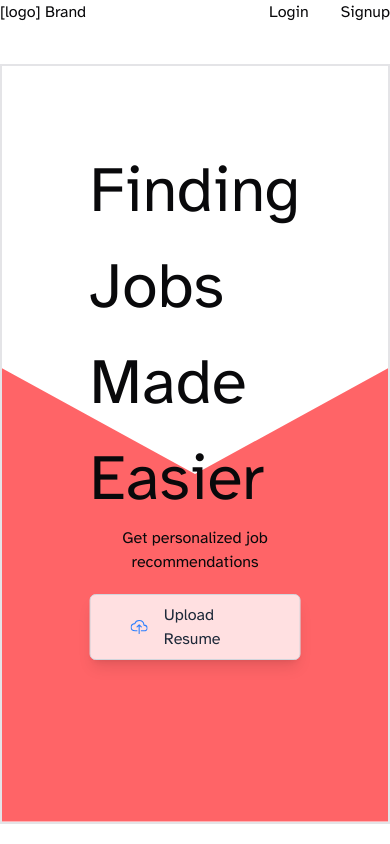
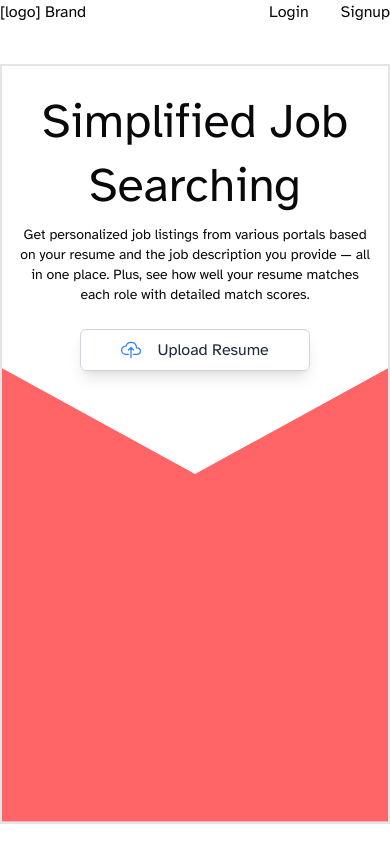
Before and after one commit to SaileshMrzn/project-iii-frontend, a Next.js app: page / in a window 390 px wide. Built offline with nearby package versions, Linux system fonts and the light colour scheme.

Commit message:
hero responsive

```diff
--- a/src/components/Hero.tsx
+++ b/src/components/Hero.tsx
@@ -1,22 +1,47 @@
 "use client";
 
-import { useState } from "react";
+import { useEffect, useRef, useState } from "react";
 import { motion, Easing } from "motion/react";
 import FilePicker from "./custom/FilePicker";
 import { Textarea } from "./ui/textarea";
 import { Button } from "./ui/button";
 
 export default function HeroSection() {
-  const [files, setFiles] = useState<File[]>([]);
   const [submitActive, setSubmitActive] = useState(false);
   const [animationComplete, setAnimationComplete] = useState(false);
+  const [windowWidth, setWindowWidth] = useState(0);
+  const [windowHeight, setWindowHeight] = useState(0);
+  const [heroY, setHeroY] = useState(0);
+  const [heroHeight, setHeroHeight] = useState(0);
+  const [topOffset, setTopOffset] = useState(0);
 
-  const handleFileUpload = (files: File[]) => {
-    setFiles(files);
-    console.log(files);
-  };
+  const heroTextContainerRef = useRef(null);
 
   const [startAnimation, setStartAnimation] = useState(false);
+
+  useEffect(() => {
+    const updateOffset = () => {
+      if (heroTextContainerRef.current) {
+        const rect = heroTextContainerRef.current.getBoundingClientRect();
+        const offset = rect.height / 2 - 30;
+        setTopOffset(offset);
+      }
+    };
+
+    updateOffset();
+    window.addEventListener("resize", updateOffset);
+    return () => window.removeEventListener("resize", updateOffset);
+  }, []);
+
+  useEffect(() => {
+    if (heroTextContainerRef.current) {
+      setHeroHeight(heroTextContainerRef.current.offsetHeight);
+
+      const rect = heroTextContainerRef.current.getBoundingClientRect();
+      setHeroY(rect.top); // y position relative to viewport
+      // Or: setHeroY(rect.y); // same as rect.top
+    }
+  }, [animationComplete, startAnimation, windowWidth, windowHeight]);
 
   const textVariants = {
     initial: { y: 0, opacity: 1, scale: 1 },
@@ -66,7 +91,7 @@ export default function HeroSection() {
   const uploadBtnVariants = {
     initial: { y: 20 },
     animate: {
-      y: -120,
+      y: -topOffset,
       transition: { duration: 0.5, ease: "easeInOut" as Easing, delay: 0.5 },
     },
     postSubmit: {
@@ -83,7 +108,7 @@ export default function HeroSection() {
   const textBoxVariants = {
     initial: { y: -200, opacity: 0 },
     animate: {
-      y: -100,
+      y: -topOffset + 20,
       opacity: 1,
       transition: {
         duration: 1,
@@ -105,7 +130,7 @@ export default function HeroSection() {
   console.log(submitActive, "submit");
 
   return (
-    <div className="h-[90dvh] border-2 mt-10 relative">
+    <div className="h-[90vh] border-2 mt-10 relative">
       {/* clip path */}
       {!animationComplete && (
         <motion.div
@@ -126,24 +151,28 @@ export default function HeroSection() {
       {/* hero content/form... */}
       {!animationComplete && (
         <div
-          className={`absolute top-[10%] left-[50%] transform: translate-x-[-50%] justify-center items-center flex flex-col text-center/*  */`}
+          className={`absolute top-[3%] sm:top-[10%] md:top-[13%] xl:top-[15%] left-[50%] transform: translate-x-[-50%] justify-center items-center flex flex-col text-center w-[100%] lg:w-[65%]`}
+          ref={heroTextContainerRef}
         >
           <motion.h1
             variants={textVariants}
             initial="initial"
-            className="text-[4rem]"
             animate={startAnimation ? "animate" : "initial"}
+            className="text-5xl xl:text-7xl flex justify-center items-center leading-[4rem]"
           >
-            Finding Jobs Made Easier
+            Simplified Job Searching
           </motion.h1>
 
           <motion.p
             variants={textVariants}
             initial="initial"
-            className="text-center"
             animate={startAnimation ? "animate" : "initial"}
+            className="text-center mt-2 md:mt-4 text-sm md:text-md px-4 w-[100%] md:w-[90%] lg:w-[85%]"
           >
-            Get personalized job recommendations
+            Get personalized job listings from various portals based on your
+            resume and the job description you provide — all in one place. Plus,
+            see how well your resume matches each role with detailed match
+            scores.
           </motion.p>
 
           <motion.div
@@ -156,7 +185,7 @@ export default function HeroSection() {
                 ? "animate"
                 : "initial"
             }
-            className="flex justify-center"
+            className="flex justify-center mt-1 md:mt-4"
           >
             <FilePicker setStartAnimation={setStartAnimation} />
           </motion.div>
@@ -186,7 +215,7 @@ export default function HeroSection() {
               initial: { ...textBoxVariants.initial, scale: 1 },
               animate: {
                 ...textBoxVariants.animate,
-                y: -80,
+                y: -topOffset + 40,
               },
               click: {
                 scale: 0.9,
--- a/src/components/custom/FilePicker.tsx
+++ b/src/components/custom/FilePicker.tsx
@@ -63,7 +63,9 @@ function FilePicker({ setStartAnimation }: { setStartAnimation: any }) {
               animate="animate"
               exit="exit"
             >
-              <motion.p className="text-sm underline">{fileName}</motion.p>
+              <motion.span className="text-sm underline w-[90%] overflow-hidden whitespace-nowrap text-ellipsis text-left">
+                {fileName}
+              </motion.span>
 
               <motion.div
                 onClick={() => setFileName("")}
```
